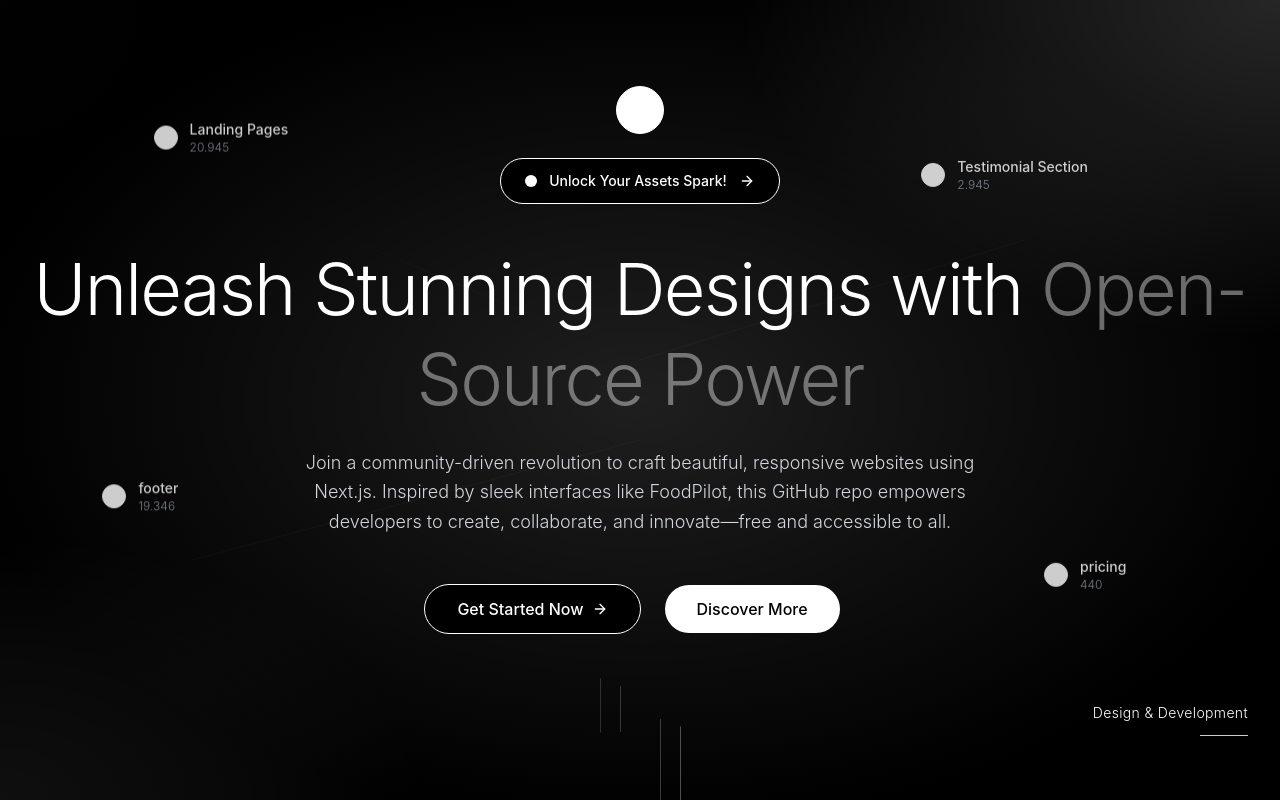
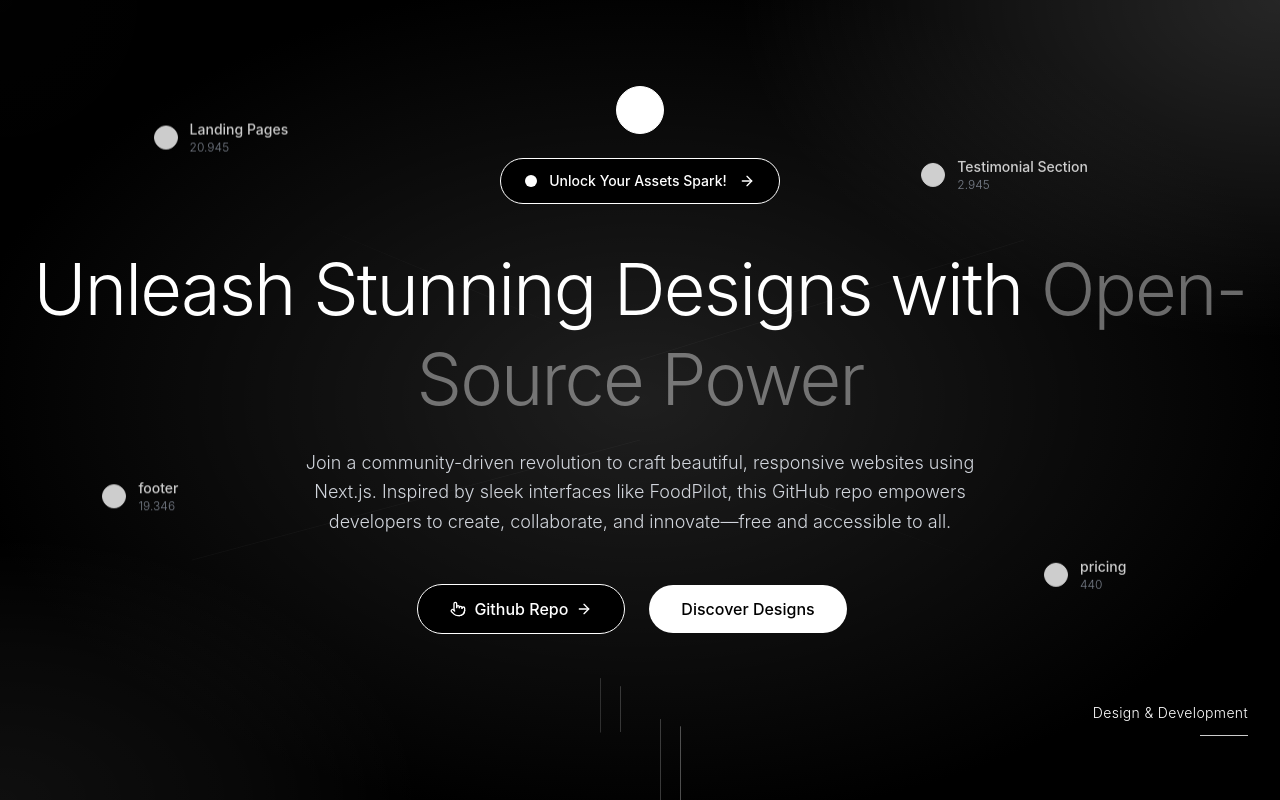
Before and after one commit to Dearbornadeolu/designs-repo, a Next.js app in the folder web/: page / in a window 1280 px wide. Built offline with nearby package versions, Linux system fonts and the light colour scheme.

Commit message:
Corrected Copy and Appropiate tags

```diff
--- a/web/src/app/page.js
+++ b/web/src/app/page.js
@@ -1,5 +1,5 @@
 'use client';
-import { ArrowRight, Play } from "lucide-react";
+import { ArrowRight, Play, Pointer } from "lucide-react";
 import { useEffect, useState } from "react";
 import Link from "next/link";
 
@@ -118,18 +118,22 @@ export default function Home() {
 
         {/* Action Buttons - now Links */}
         <div className="flex flex-col md:flex-row gap-2 items-center space-x-4 mb-20 relative">
-          <Link
-            href="/gallery"
+          <a
+            href="https://github.com/Dearbornadeolu/designs-repo/tree/main/web"
+            target="_blank"
+            rel="noopener noreferrer"
+
             className="bg-black bg-opacity-70 px-8 py-3 rounded-full text-white font-medium border border-white border-opacity-25 hover:bg-white hover:text-black transition-all duration-300 flex items-center space-x-2 backdrop-blur-sm"
           >
-            <span>Get Started Now</span>
+            <Pointer className="w-4 h-4 text-white" />
+            <span>Github Repo</span>
             <ArrowRight className="w-4 h-4" />
-          </Link>
+          </a>
           <Link
             href="/gallery"
             className="bg-white text-black px-8 py-3 rounded-full font-medium hover:bg-gray-100 transition-all duration-300"
           >
-            Discover More
+            Discover Designs
           </Link>
 
           {/* Rainfall lines under buttons */}
```
